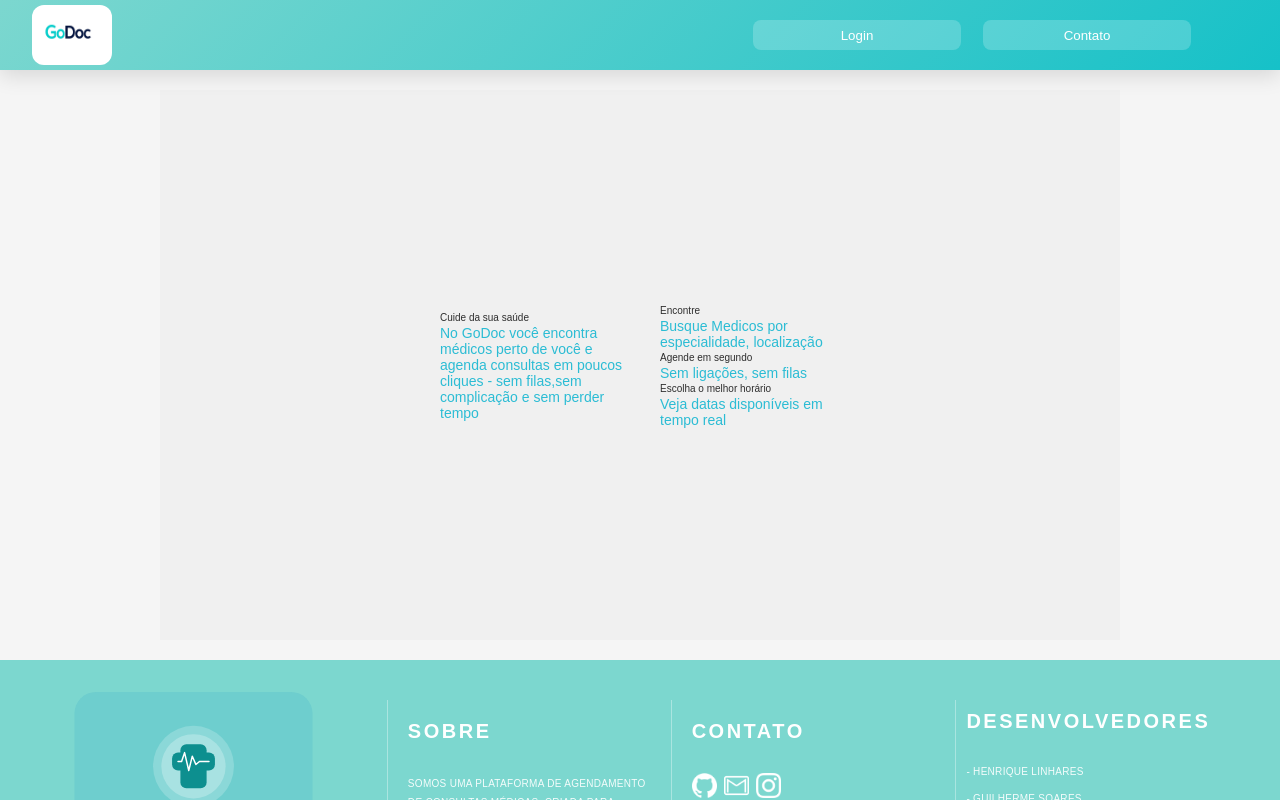
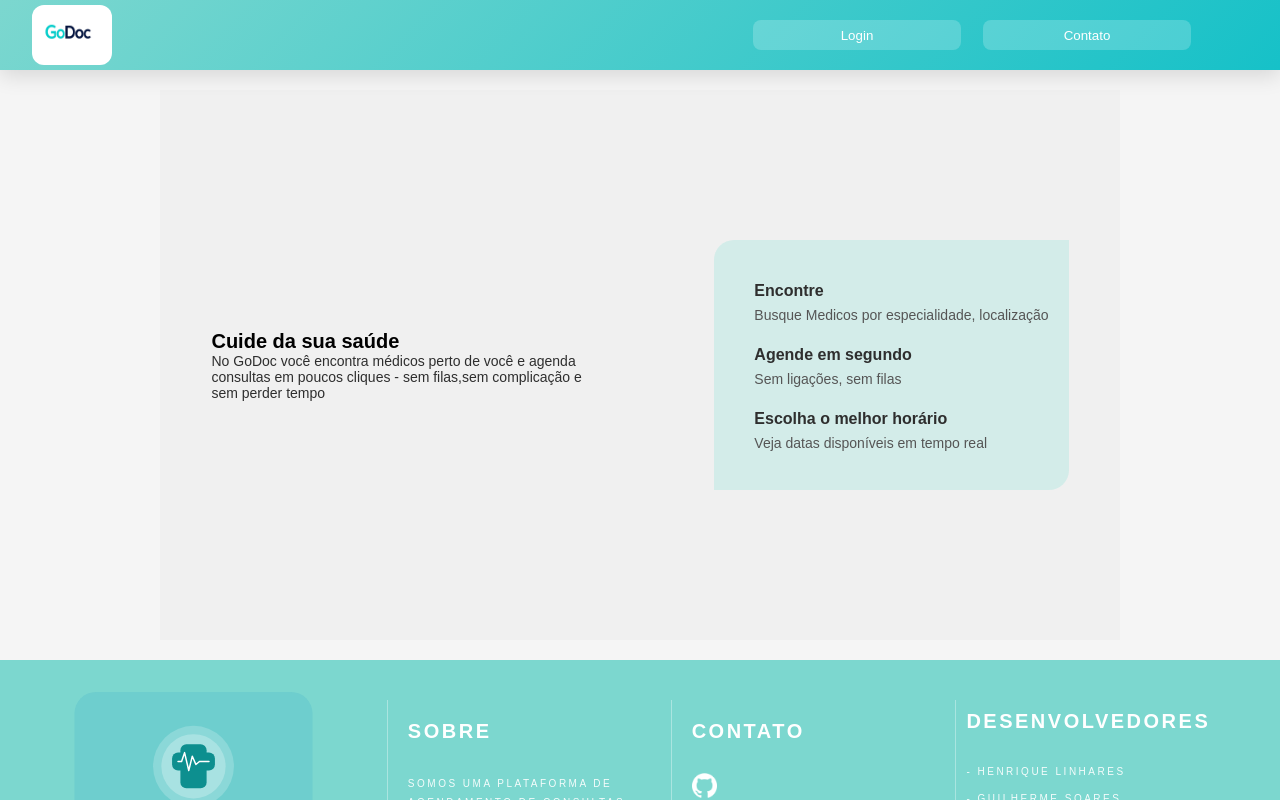
Before and after one commit to Henrique-Linhares/godoc, a Next.js app in the folder Front/: page / in a window 1280 px wide. Shown: the top 800 px of the page. Built offline with nearby package versions, Linux system fonts and the light colour scheme.

Commit message:
landingpage atualizando

```diff
--- a/Front/app/(public)/LandingPage/page.module.css
+++ b/Front/app/(public)/LandingPage/page.module.css
@@ -2,12 +2,45 @@
     display: flex;
     width: 100%;
     height: 550px;
-    justify-content: center;
+    justify-content: space-around;
     align-items: center;
     background-color: #f0f0f0;
 }
 .info_card {
-    max-width: 200px;
+    max-width: 400px;
     height: auto;
+    border-radius: 8px;
     margin-left: 20px;
+    gap: 10px;
 }
+
+.item{
+    display: flex;
+    flex-direction:n column;
+    align-items: left;
+    justify-content: justify;
+    font-size: 16px;
+    font-weight: bold;
+    width: 200px;
+
+}
+.item_description {
+    font-size: 14px;
+    font-weight: normal;
+    color: #555;
+    margin-top: 4px;
+    white-space: no wrap;
+}
+.info_cards{
+    display: flex;
+    flex-direction: column;
+    allign-items: center;
+    justify-content: center;
+    width: 100%;
+    height: 250px;
+    background-color: #a7e6de65;
+    padding: 20px;
+    gap: 20px;
+    border-radius: 20px 0px 20px 0px;
+
+}
--- a/Front/app/(public)/LandingPage/page.tsx
+++ b/Front/app/(public)/LandingPage/page.tsx
@@ -1,4 +1,5 @@
-import styles from './page.module.css'
+
+import styles from "./page.module.css";
 
 import { useContext } from 'react'
 
@@ -27,20 +28,20 @@ function LandingPage() {
 
     return (
         <div className={styles.container}>
-            <div className={styles.info_card}>
-                <h2>{dataCard.title}</h2>
-                <p>{dataCard.description}</p>
+            <div>
+                <h1>{dataCard.title}</h1>
+                <span>{dataCard.description}</span>
             </div>
             <div>
                 <div>
 
                 </div>
-                <div>
+                <div className={styles.info_cards}>
                     {data.map((item, index) => {
                         return (
                             <div key={index} className={styles.info_card}>
-                                <h2>{item.title}</h2>
-                                <p>{item.description}</p>
+                                <h2 className={styles.item}>{item.title}</h2>
+                                <span className={styles.item_description}>{item.description}</span>
                             </div>
                         )
                     })}
--- a/Front/app/globals.css
+++ b/Front/app/globals.css
@@ -108,7 +108,6 @@ label {
 font-size: 10px;
 font-weight: 400;
 line-height: 1.7;
-letter-spacing: 0.3px;
 color: rgba(255, 255, 255, 0.92);
 }
 
@@ -117,6 +116,8 @@ span {
   font-size: 14px;
   font-weight: 400;
   color: #2E2E2E;
+  display: block;
+  max-width:400px;
 
 }
 
```
